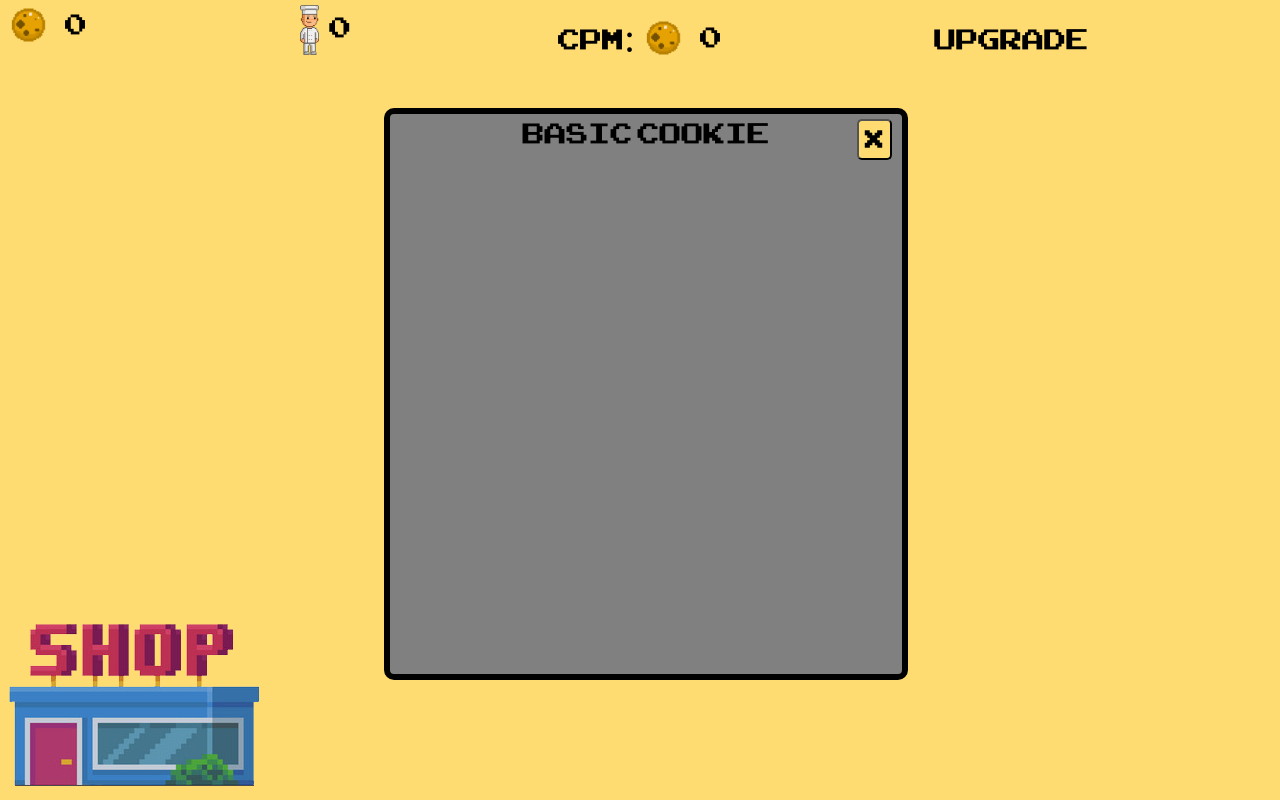
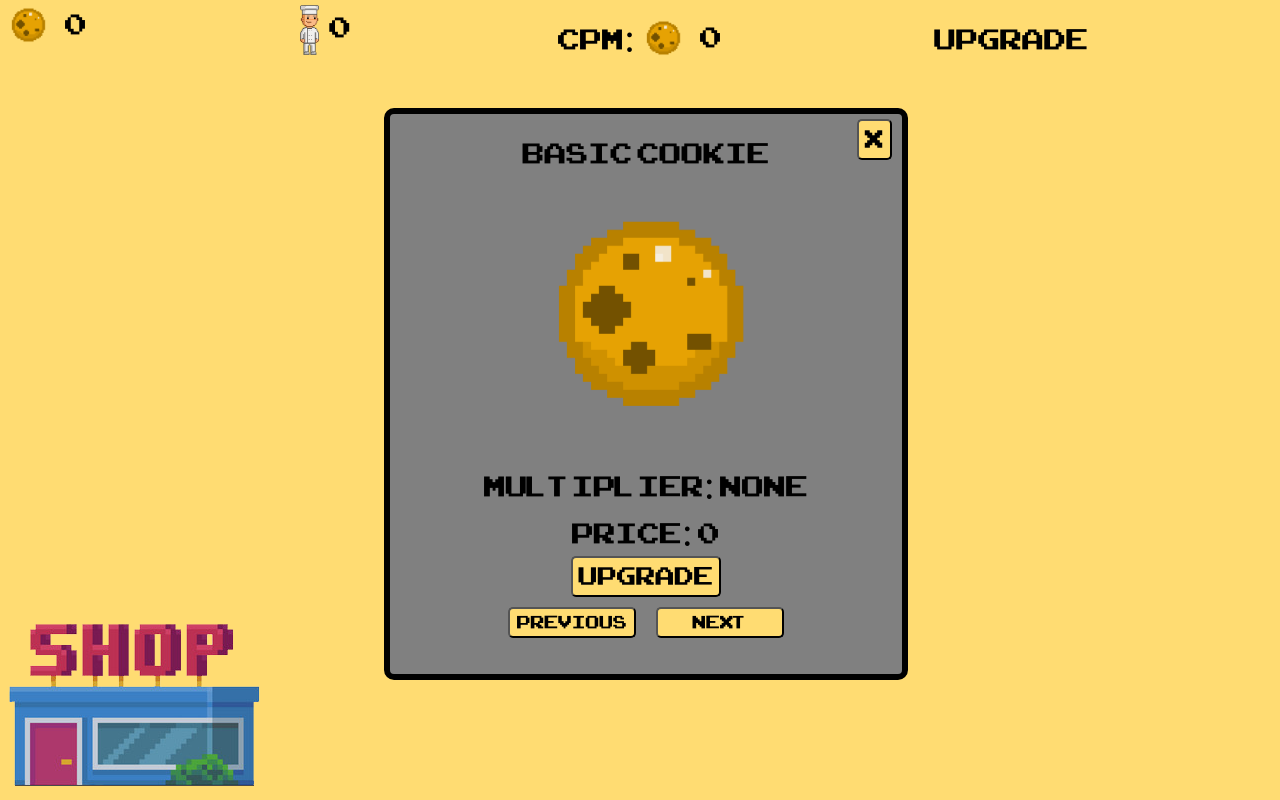
Before and after one commit to Daniel-343/Cookie-Game, a website with bundled scripts: page client/index.html in a window 1280 px wide. Both pictures are taken after a click on the element "Upgrade". Built offline with nearby package versions, Linux system fonts and the light colour scheme.

Commit message:
add choosable cookies

```diff
--- a/client/public/cookies.js
+++ b/client/public/cookies.js
@@ -1,13 +1,15 @@
 let cookies = [{
   name : 'Basic cookie',
   multiplier : 'none',
-  price : 'none',
+  price : 0,
   ownIt : true,
+  imgDir : 'public/images/cookie.png',
 },
 {
-  name : 'Peanut cookie',
+  name : 'White chocolate cookie',
   multiplier : '1.5x',
   price : 10000,
   ownIt : false,
+  imgDir : 'public/images/white-chocolate-cookie.png',
 }];
 export default cookies;
--- a/client/public/script.js
+++ b/client/public/script.js
@@ -5,7 +5,7 @@ const workersDisplay = document.getElementById('workers');
 const shop = document.getElementById('shop');
 const shopcontainer = document.getElementById('shopcontainer');
 const shopMenu = document.getElementById('shopmenu');
-
+const boostButton = document.getElementById('boostButton');
 
 
 let score = Number(localStorage.getItem('Cscore'));
@@ -15,6 +15,7 @@ refreshScore();
 refreshWorkers();
 let counter = 0;
 let chosenCookie = 0;
+let multiplier = 0;
 
 
 mainButton.addEventListener('click', function () {
@@ -103,17 +104,40 @@ function incrementScore() {
 }
 incrementScore();
 
-const boostButton = document.getElementById('boostButton');
+function refreshBoostMenuContent(){
+  shopcontainer.insertAdjacentHTML('beforeend', '<div id="boostmenuContent"><button id="closebutton">X</button></div>');
+  const boostmenuContent = document.getElementById('boostmenuContent');
+  const closeButton = document.getElementById('closebutton'); // Define closeButton after it's added to the DOM
+  boostmenuContent.insertAdjacentHTML('beforeend', `<div id="cookieName">${cookies[chosenCookie].name}</div>`);
+  boostmenuContent.insertAdjacentHTML('beforeend', `<img src="${cookies[chosenCookie].imgDir}" id="boostCookie">`);
+  boostmenuContent.insertAdjacentHTML('beforeend', `<div id="cookieMultiplier">Multiplier: ${cookies[chosenCookie].multiplier}</div>`);
+  boostmenuContent.insertAdjacentHTML('beforeend', `<div id="cookiePrice">Price: ${cookies[chosenCookie].price}</div>`);
+  boostmenuContent.insertAdjacentHTML('beforeend', `<button id="upgradeCookieButton">Upgrade</button>`);
+  boostmenuContent.insertAdjacentHTML('beforeend', `<button id="previousButton">Previous</button>`);
+  boostmenuContent.insertAdjacentHTML('beforeend', `<button id="nextButton">Next</button>`);
+  const nextButton = document.getElementById('nextButton');
+  const previousButton = document.getElementById('previousButton');
+  closeButton.addEventListener('click', function () { // Add event listener for closeButton
+    boostmenuContent.remove(); // Remove only the menu content
+  });
+  nextButton.addEventListener('click', function () { // Add event listener for closeButton
+    chosenCookie < cookies.length-1 ?
+    (boostmenuContent.remove(), // Remove only the menu content
+    chosenCookie++,
+    refreshBoostMenuContent()) : null;
+  });
+  previousButton.addEventListener('click', function () { // Add event listener for closeButton
+    chosenCookie > 0 ?
+    (boostmenuContent.remove(), // Remove only the menu content
+    chosenCookie--,
+    refreshBoostMenuContent()) : null;
+  });
+}
+
+
 boostButton.addEventListener('click', function () {
-  // Add unique ID for closeButton element
   if (shopcontainer.innerHTML === ''){
-    shopcontainer.insertAdjacentHTML('beforeend', '<div id="boostmenuContent"><button id="closebutton">X</button></div>');
-    const boostmenuContent = document.getElementById('boostmenuContent');
-    const closeButton = document.getElementById('closebutton'); // Define closeButton after it's added to the DOM
-    boostmenuContent.insertAdjacentHTML('beforeend', `<div id="cookieName">${cookies[chosenCookie].name}</div>`);
-    closeButton.addEventListener('click', function () { // Add event listener for closeButton
-      boostmenuContent.remove(); // Remove only the menu content
-    });
+    refreshBoostMenuContent();
   }
 });
 
--- a/client/public/style.css
+++ b/client/public/style.css
@@ -117,9 +117,20 @@ body {
   border-width: 6px;
   border-radius: 10px;
 }
+#boostCookie{
+  height : 50%;
+  width: auto;
+}
+#cookieName{
+  margin-top: 20px;
+}
+#cookieMultiplier{
+  margin:0px;
+}
 #upgrade{
   margin-bottom: 10px;
 }
+
 #closebutton {
   position: absolute;
   top: 0;
@@ -147,8 +158,26 @@ body {
   margin-left: auto;
   margin-right: auto;
 }
-#hire {
-
+#nextButton,
+#previousButton{
+  width: 25%;
+  font-size: 25px;
+  font-family: arcadeclassic;
+  background-color: rgb(255, 220, 114);
+  border-radius: 5px;
+  cursor: pointer;
+  display: inline-block;
+  margin: 10px;
+}
+#nextButton:hover,
+#previousButton:hover{
+  scale: 1.05;
+}
+#nextButton:active,
+#previousButton:active{
+  scale: 1.15;
+}
+#hire, #upgradeCookieButton {
   font-size: 35px;
   font-family: arcadeclassic;
   background-color: rgb(255, 220, 114);
@@ -158,10 +187,10 @@ body {
   margin-left: auto;
   margin-right: auto;
 }
-#hire:hover{
+#hire:hover, #upgradeCookieButton:hover{
   scale: 1.05;
 }
-#hire:active{
+#hire:active, #upgradeCookieButton:active{
   scale: 1.15;
 }
 #workers {
```
